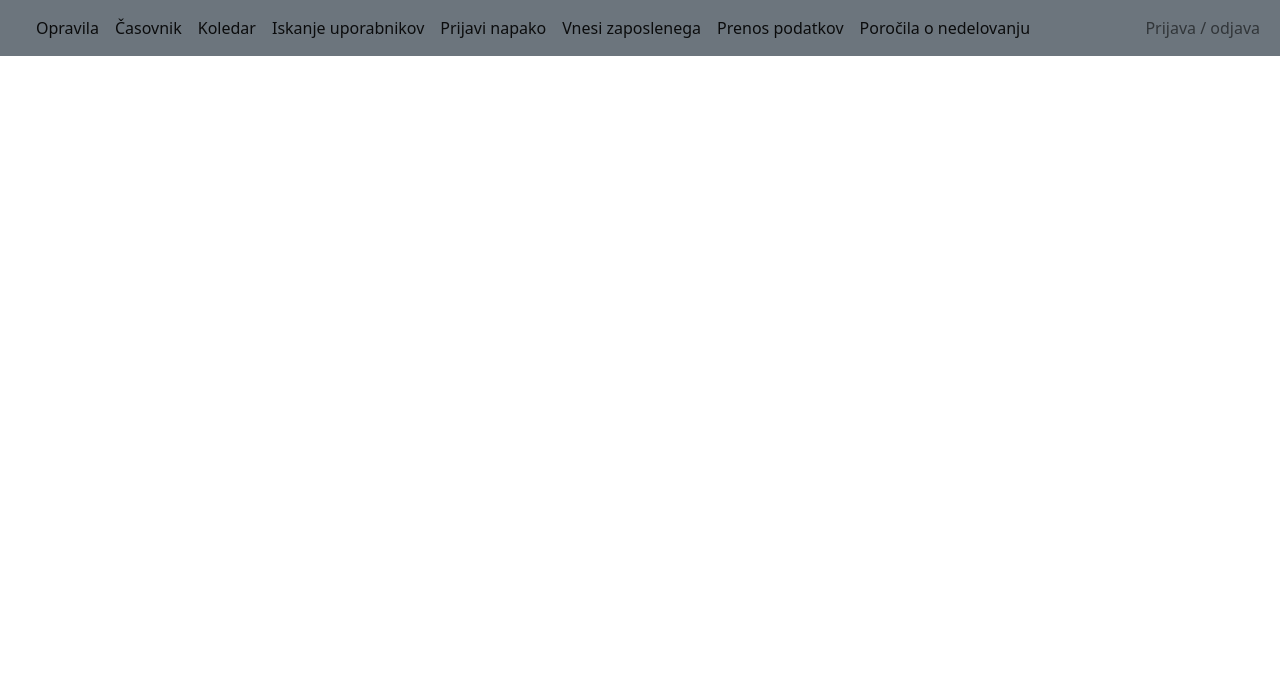
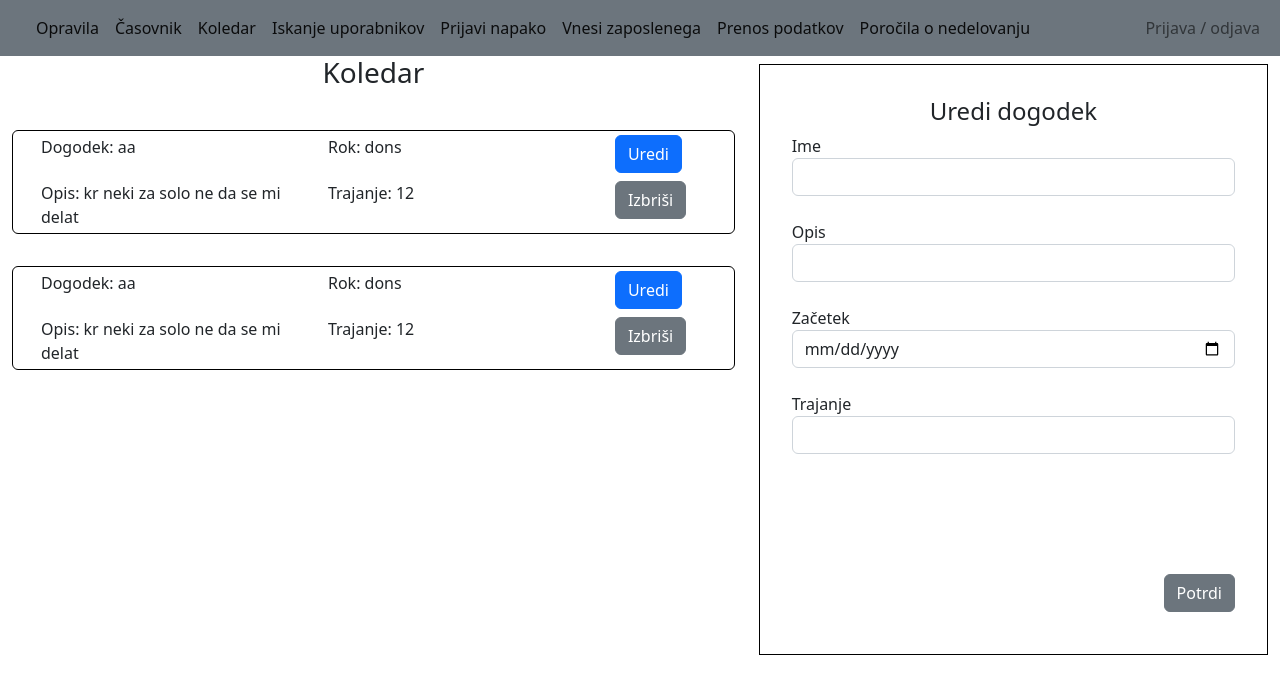
Before and after one commit to juremrzek/ProductivityApp, a Vue app in the folder src/client/: page /koledar in a window 1280 px wide. Shown: the top 694 px of the page. Built offline with nearby package versions, Linux system fonts and the light colour scheme.

Commit message:
Add koledar stvari

```diff
--- /dev/null
+++ b/src/client/src/components/koledar/KoledarCard.vue
@@ -0,0 +1,49 @@
+<template>
+  <br />
+  <div class="container-fluid card">
+    <div class="row m-1">
+      <div class="col">Dogodek: {{ dogodek.ime }}</div>
+      <div class="col">Rok: {{ dogodek.rok }}</div>
+      <div class="col-2">
+        <button
+          type="button"
+          class="btn btn-primary"
+          @click="this.$event.emit('uredi', dogodek.id)"
+        >
+          Uredi
+        </button>
+      </div>
+    </div>
+
+    <div class="row m-1">
+      <div class="col">Opis: {{ dogodek.opis }}</div>
+      <div class="col">Trajanje: {{ dogodek.trajanje }}</div>
+      <div class="col-2">
+        <button
+          type="button"
+          class="btn btn-secondary"
+          @click="this.$event.emit('izbrisi', dogodek.id)"
+        >
+          Izbriši
+        </button>
+      </div>
+    </div>
+  </div>
+</template>
+
+<script>
+export default {
+  name: "dogodekCard",
+  props: {
+    dogodek: Object,
+  },
+  emits: ["uredi", "izbrisi"],
+}
+</script>
+
+<style scoped>
+.card {
+  margin-top: 0.5rem;
+  border: 1px solid black;
+}
+</style>
--- /dev/null
+++ b/src/client/src/components/koledar/KoledarUredi.vue
@@ -0,0 +1,40 @@
+<template>
+  <div class="container form">
+    <h4 class="text-center">Uredi dogodek</h4>
+    <div class="form-group">
+      <label for="exampleInputEmail1">Ime</label>
+      <input class="form-control" />
+    </div>
+    <br />
+    <div class="form-group">
+      <label for="exampleInputEmail1">Opis</label>
+      <input class="form-control" />
+    </div>
+    <br />
+    <div class="form-group">
+      <label for="exampleInputEmail1">Začetek</label>
+      <input type="date" class="form-control" />
+    </div>
+    <br />
+    <div class="form-group">
+      <label for="exampleInputEmail1">Trajanje</label>
+      <input type="number" class="form-control" />
+    </div>
+    <br />
+    <br />
+    <br />
+    <br />
+    <br />
+    <button type="submit" class="btn btn-secondary float-end">Potrdi</button>
+    <br />
+    <br />
+  </div>
+</template>
+
+<style scoped>
+.form {
+  margin-top: 0.5rem;
+  padding: 2rem;
+  border: 1px solid black;
+}
+</style>
--- a/src/client/src/router/index.js
+++ b/src/client/src/router/index.js
@@ -7,6 +7,7 @@ import ZaposleniVnosView from "../views/ZaposleniVnosView.vue"
 import SkladisceView from "../views/SkladisceView.vue"
 import NedelovanjeView from "../views/NedelovanjeView.vue"
 import UporabnikView from "../views/UporabnikView.vue"
+import KoledarView from "../views/KoledarView.vue"
 
 const router = createRouter({
   history: createWebHistory(import.meta.env.BASE_URL),
@@ -53,6 +54,11 @@ const router = createRouter({
       component: UporabnikView,
     },
     {
+      path: "/koledar",
+      name: "koledar",
+      component: KoledarView,
+    },
+    {
       path: "/about",
       name: "about",
       // route level code-splitting
--- /dev/null
+++ b/src/client/src/views/KoledarView.vue
@@ -0,0 +1,42 @@
+<script setup>
+import AppLayout from "../components/AppLayout.vue"
+import KoledarUredi from "../components/koledar/KoledarUredi.vue"
+import KoledarCard from "../components/koledar/KoledarCard.vue"
+</script>
+
+<template>
+  <AppLayout>
+    <template v-slot:default>
+      <h3 class="text-center">Koledar</h3>
+      <template v-for="dogodek in dogodki" :key="dogodek.id">
+        <koledar-card :dogodek="dogodek"></koledar-card>
+      </template>
+    </template>
+    <template v-slot:secondary> <koledar-uredi></koledar-uredi> </template>
+  </AppLayout>
+</template>
+
+<script>
+export default {
+  data() {
+    return {
+      dogodki: [
+        {
+          id: 123,
+          ime: "aa",
+          rok: "dons",
+          opis: "kr neki za solo ne da se mi delat",
+          trajanje: 12,
+        },
+        {
+          id: 123,
+          ime: "aa",
+          rok: "dons",
+          opis: "kr neki za solo ne da se mi delat",
+          trajanje: 12,
+        },
+      ],
+    }
+  },
+}
+</script>
```
